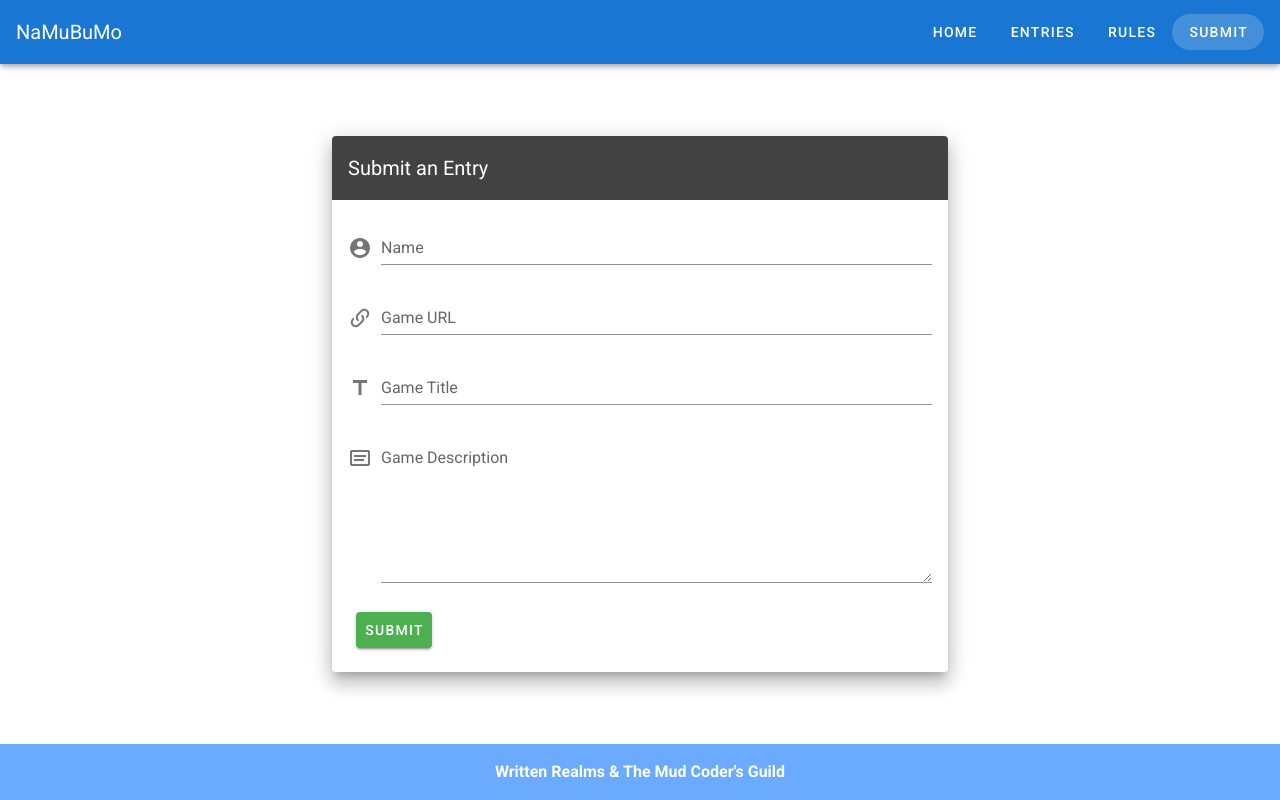
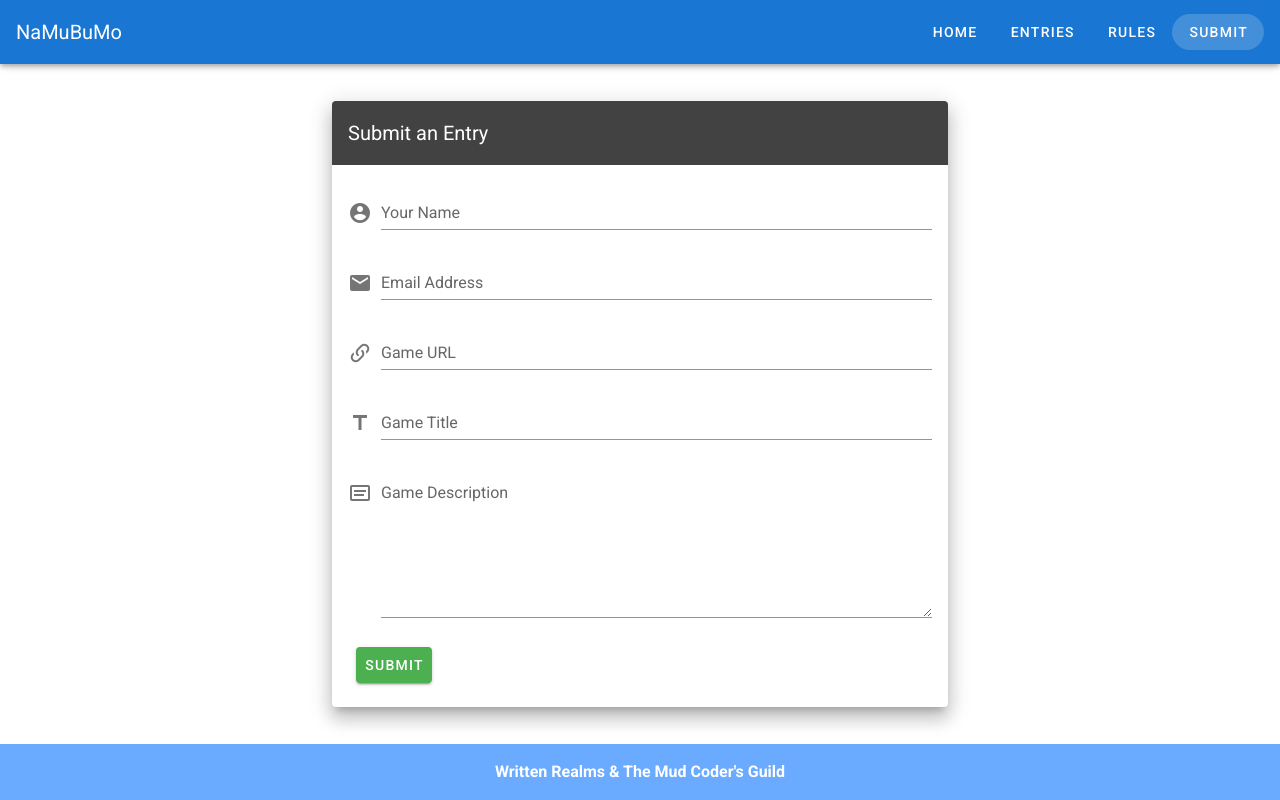
Before and after one commit to teebes/namubumo, a Vue app: page /submit in a window 1280 px wide. Built offline with nearby package versions, Linux system fonts and the light colour scheme.

Commit message:
Implemented entry submission

```diff
--- a/package.json
+++ b/package.json
@@ -8,6 +8,7 @@
     "lint": "vue-cli-service lint"
   },
   "dependencies": {
+    "axios": "^0.19.0",
     "core-js": "^2.6.5",
     "vue": "^2.6.10",
     "vue-router": "^3.1.3",
--- a/src/components/Submit.vue
+++ b/src/components/Submit.vue
@@ -2,19 +2,56 @@
   <v-container class="fill-height" fluid>
     <v-row align="center" justify="center">
       <v-col cols="12" sm="9" md="6">
-        <v-card class="elevation-12">
+        <v-card class="elevation-12" v-if="submitted">
+          <v-toolbar color="green" dark flat>
+            <v-toolbar-title>Success!</v-toolbar-title>
+          </v-toolbar>
+          <v-card-text>
+            You have successfully submitted your Namubumo entry. Once your entry is approved, it will be added to the
+            <router-link to="/entries">entries</router-link> section.
+          </v-card-text>
+        </v-card>
+        <v-card class="elevation-12" v-else>
           <v-toolbar color="secondary" dark flat>
             <v-toolbar-title>Submit an Entry</v-toolbar-title>
           </v-toolbar>
           <v-card-text>
-            <v-form>
-              <v-text-field label="Name" prepend-icon="mdi-account-circle"></v-text-field>
-              <v-text-field label="Game URL" prepend-icon="mdi-link-variant"></v-text-field>
-              <v-text-field label="Game Title" prepend-icon="mdi-format-title"></v-text-field>
-              <v-textarea label="Game Description" prepend-icon="mdi-card-text-outline"></v-textarea>
+            <v-form ref="form">
+              <v-text-field
+                label="Your Name"
+                prepend-icon="mdi-account-circle"
+                v-model="name"
+                required
+                :rules="nameRules"
+              ></v-text-field>
+              <v-text-field
+                label="Email Address"
+                prepend-icon="mdi-email"
+                v-model="email"
+                :rules="emailRules"
+              ></v-text-field>
+              <v-text-field
+                label="Game URL"
+                prepend-icon="mdi-link-variant"
+                v-model="url"
+                required
+                :rules="urlRules"
+              ></v-text-field>
+              <v-text-field
+                label="Game Title"
+                prepend-icon="mdi-format-title"
+                v-model="title"
+                required
+                :rules="titleRules"
+              ></v-text-field>
+              <v-textarea
+                label="Game Description"
+                prepend-icon="mdi-card-text-outline"
+                v-model="description"
+              ></v-textarea>
             </v-form>
             <v-card-actions>
-              <v-btn color="success">Submit</v-btn>
+              <v-btn color="success" @click="onSubmit">Submit</v-btn>
             </v-card-actions>
           </v-card-text>
         </v-card>
@@ -24,7 +61,49 @@
 </template>
 
 <script>
+import axios from "axios";
+
 export default {
-  name: "Submit"
+  name: "Submit",
+  data() {
+    return {
+      valid: true,
+      submitted: false,
+      name: "",
+      nameRules: [v => !!v || "Name is required"],
+      email: "",
+      emailRules: [
+        v => !!v || "Email is required",
+        v => /.+@.+\..+/.test(v) || "E-mail must be valid"
+      ],
+      url: "",
+      urlRules: [
+        v => !!v || "URL is required",
+      ],
+      title: "",
+      titleRules: [v => !!v || "Title is required"],
+      description: ""
+    };
+  },
+  methods: {
+    async onSubmit() {
+      if (this.$refs.form.validate()) {
+        const payload = {
+          name: this.name,
+          email: this.email,
+          url: this.url,
+          title: this.title
+        };
+        if (this.description) {
+          payload.description = this.description;
+        }
+        const resp = await axios.post(
+          "https://writtenrealms.com:9000/api/v1/namu/submissions/",
+          payload
+        );
+        this.submitted = true;
+      }
+    }
+  }
 };
 </script>
```
Also changed, not shown: 1 other file (tests, documents, lock files or other folders).
